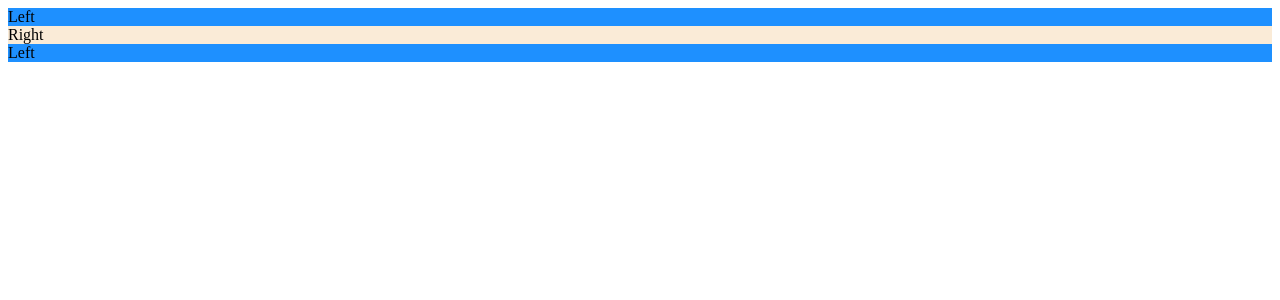
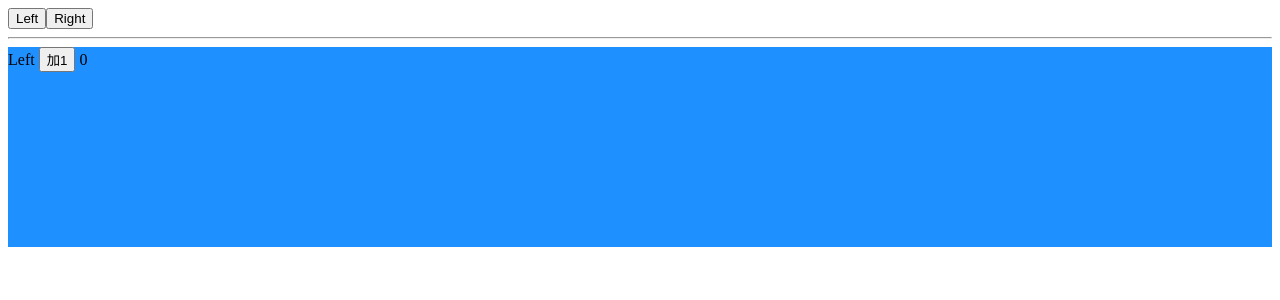
Before and after one commit to zhfei/VueBasicKnowledge, a Vue app in the folder vue-advanced-component-deom/: page / in a window 1280 px wide. Shown: the top 300 px of the page. Built offline with nearby package versions, Linux system fonts and the light colour scheme.

Commit message:
feat：组件使用component动态切换时，使用keepalive保存状态，避免每次创建销毁

```diff
--- a/vue-advanced-component-deom/src/App.vue
+++ b/vue-advanced-component-deom/src/App.vue
@@ -1,8 +1,13 @@
 <template>
   <div id="app">
-    <Left></Left>
-    <Right></Right>
-    <component :is="comName"></component>
+    <button @click="comName='Left'">Left</button>
+    <button @click="comName='Right'">Right</button>
+    <hr>
+
+    <KeepAlive>
+      <component :is="comName"></component>
+    </KeepAlive>
+
   </div>
 </template>
 
--- a/vue-advanced-component-deom/src/components/Left/Left.vue
+++ b/vue-advanced-component-deom/src/components/Left/Left.vue
@@ -1,6 +1,8 @@
 <template>
     <div class="container">
         Left
+        <button @click=" count += 1">加1</button>
+        {{ count }}
     </div>
 </template>
 
@@ -10,7 +12,7 @@ export default {
 
     data() {
         return {
-
+            count: 0
         };
     },
 
@@ -21,12 +23,31 @@ export default {
     methods: {
 
     },
+
+    created() {
+        console.log('被创建',this);
+    },
+
+    destroyed() {
+        console.log('被销毁',this);
+    },
+
+    deactivated() {
+        console.log('被缓存，进入后台',this);
+    },
+    activated() {
+        console.log('被激活，进入前台',this);
+
+    }
 };
 </script>
 
 <style scoped>
 .container {
     background-color: dodgerblue;
+    width: 100%;
+    height: 200px;
+    float: left;
 }
 
 </style>
--- a/vue-advanced-component-deom/src/components/Right/Right.vue
+++ b/vue-advanced-component-deom/src/components/Right/Right.vue
@@ -26,7 +26,10 @@ export default {
 
 <style scoped>
 .container {
-    background-color: antiquewhite;
+    background-color: chocolate;
+    width: 100%;
+    height: 200px;
+    float: left;
 }
 
 </style>
```
